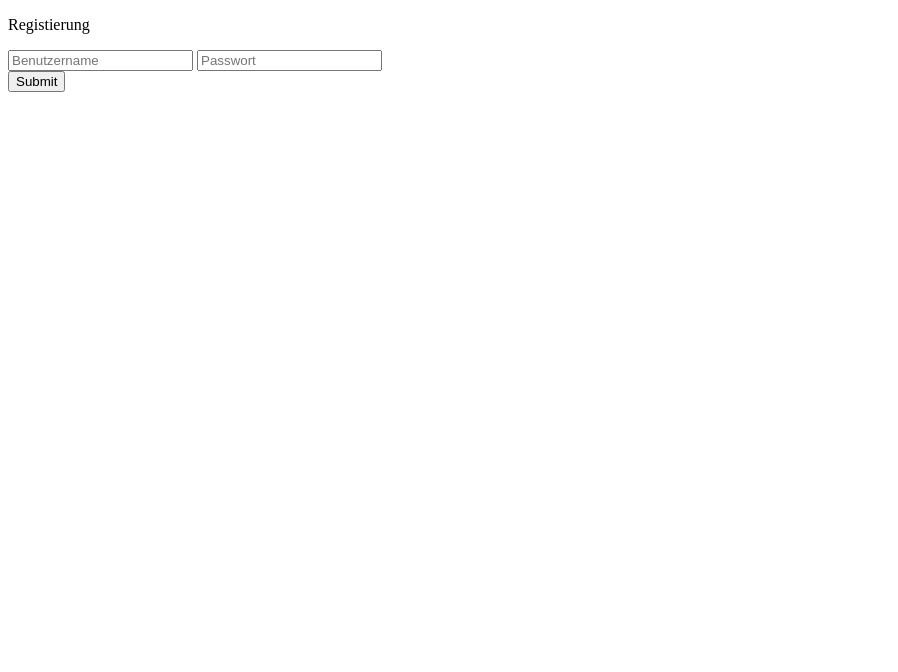
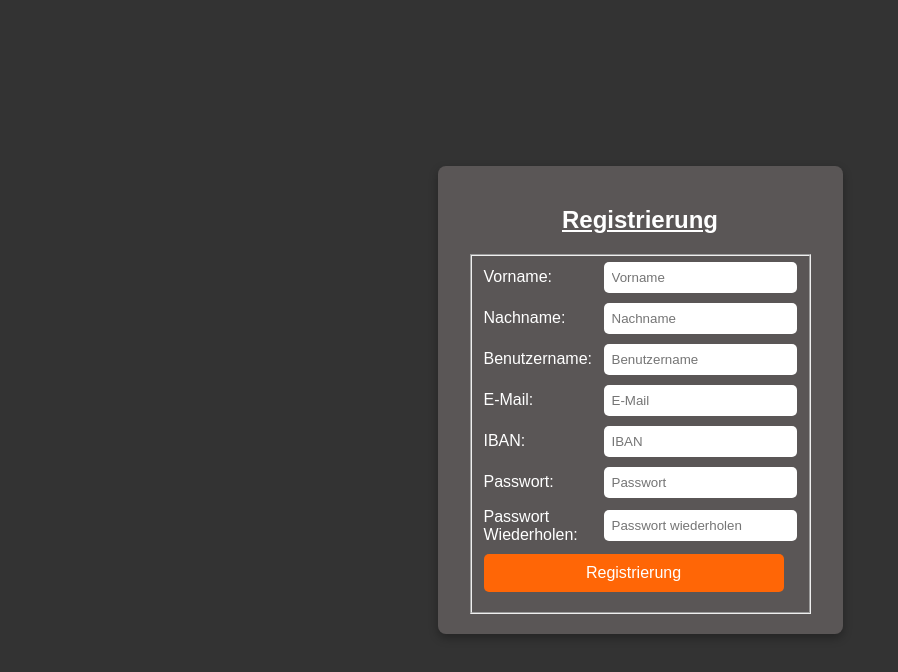
Before and after one commit to Nils897/Webengineering, a website: page View/registration.html in a window 1280 px wide. Shown: the whole page, without its empty margins (0-898 px from the left). Drawn offline with Linux system fonts and the light colour scheme.

Commit message:
first try for registraion

```diff
--- /dev/null
+++ b/View/css/registration.css
@@ -0,0 +1,58 @@
+body {
+    margin: 0;
+    font-family: Arial, sans-serif;
+    display: flex;
+    justify-content: center;
+    align-items: center;
+    height: 100vh;
+    background-color: #333;
+}
+
+#registration {
+    display: flex;
+    flex-direction: column;
+    align-items: center;
+    background-color: #5a5656;
+    color: white;
+    padding: 20px 30px;
+    border-radius: 8px;
+    box-shadow: 0px 4px 10px rgba(0, 0, 0, 0.3);
+}
+
+.form-group {
+    display: flex;
+    align-items: center;
+    justify-content: flex-start;
+    width: 100%;
+    margin-bottom: 10px;
+}
+
+label {
+    width: 120px;
+    text-align: left;
+}
+
+input {
+    flex: 1;
+    max-width: 300px;
+    padding: 8px;
+    border: none;
+    border-radius: 5px;
+}
+
+#registrationButton {
+    display: block;
+    width: 100%;
+    background-color: #ff6606;
+    color: white;
+    border: none;
+    padding: 10px;
+    border-radius: 5px;
+    font-size: 16px;
+    cursor: pointer;
+    transition: background 0.3s;
+}
+
+#registrationButton:hover {
+    background-color: #ff8c3f;
+}
--- a/View/registration.html
+++ b/View/registration.html
@@ -1,18 +1,56 @@
 <!DOCTYPE html>
-<html lang="en">
+<html lang="de">
 <head>
     <meta charset="UTF-8">
+    <meta name="viewport" content="width=device-width, initial-scale=1.0">
     <title>registration</title>
+    <link rel="stylesheet" href="css/registration.css">
 </head>
 <body>
-<p>
-    Registierung
-</p>
-<form>
-    <input type="text" id="username" name="username" placeholder="Benutzername" required>
-    <input type="password" id="password" name="password" placeholder="Passwort" required>
-    <br>
-    <input type="submit">
-</form>
+<div id="registration">
+    <h2><u>Registrierung</u></h2>
+    <form id="registration-form">
+        <fieldset>
+            <div class="form-group">
+                <label for="firstName">Vorname:</label>
+                <input type="text" id="firstName" name="Vorname" placeholder="Vorname" required>
+            </div>
+
+            <div class="form-group">
+                <label for="lastName">Nachname:</label>
+                <input type="text" id="lastName" name="Nachname" placeholder="Nachname" required>
+            </div>
+
+            <div class="form-group">
+                <label for="username">Benutzername:</label>
+                <input type="text" id="username" name="Benutzername" placeholder="Benutzername" required>
+            </div>
+
+            <div class="form-group">
+                <label for="email">E-Mail:</label>
+                <input type="email" id="email" name="E-Mail" placeholder="E-Mail" required>
+            </div>
+
+            <div class="form-group">
+                <label for="IBAN">IBAN:</label>
+                <input type="text" id="IBAN" name="IBAN" placeholder="IBAN" pattern="^[A-Z]{2}\d{2}[A-Z0-9]{11,30}$" required>
+            </div>
+
+            <div class="form-group">
+                <label for="password">Passwort:</label>
+                <input type="password" id="password" name="password" placeholder="Passwort" required>
+            </div>
+
+            <div class="form-group">
+                <label for="passwordWdh">Passwort Wiederholen:</label>
+                <input type="password" id="passwordWdh" name="password" placeholder="Passwort wiederholen" required>
+            </div>
+
+            <div class="form-group">
+                <input id="registrationButton" type="submit" value="Registrierung">
+            </div>
+        </fieldset>
+    </form>
+</div>
 </body>
 </html>
```
